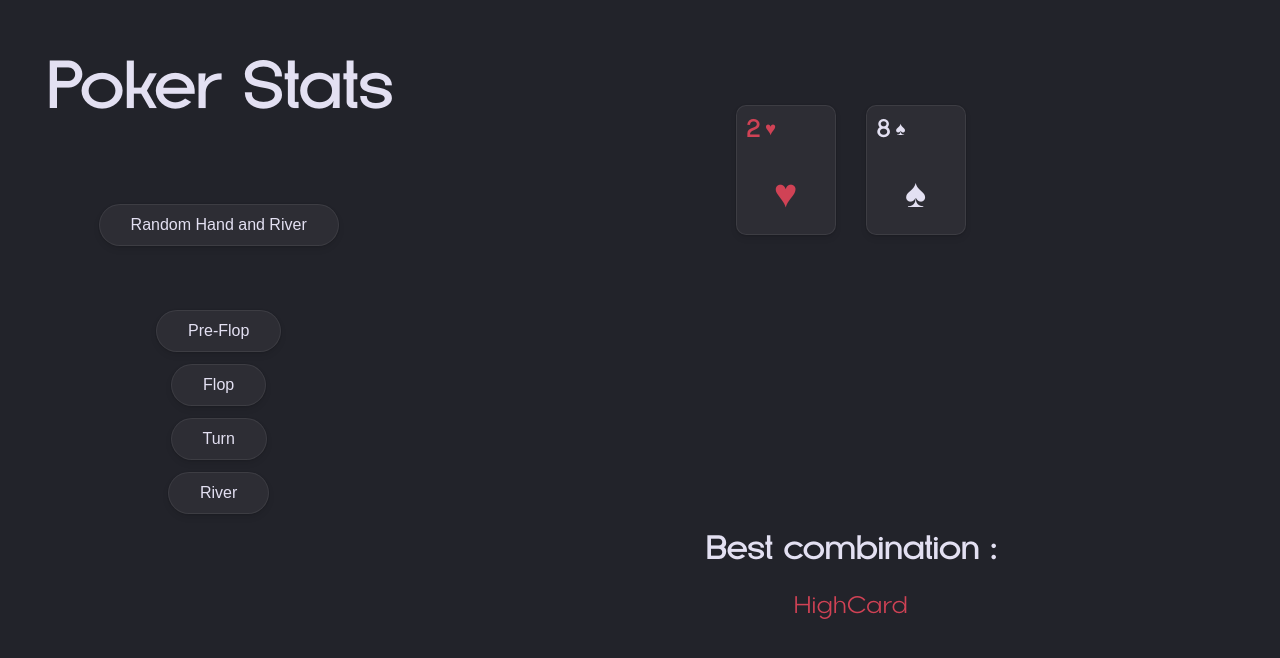
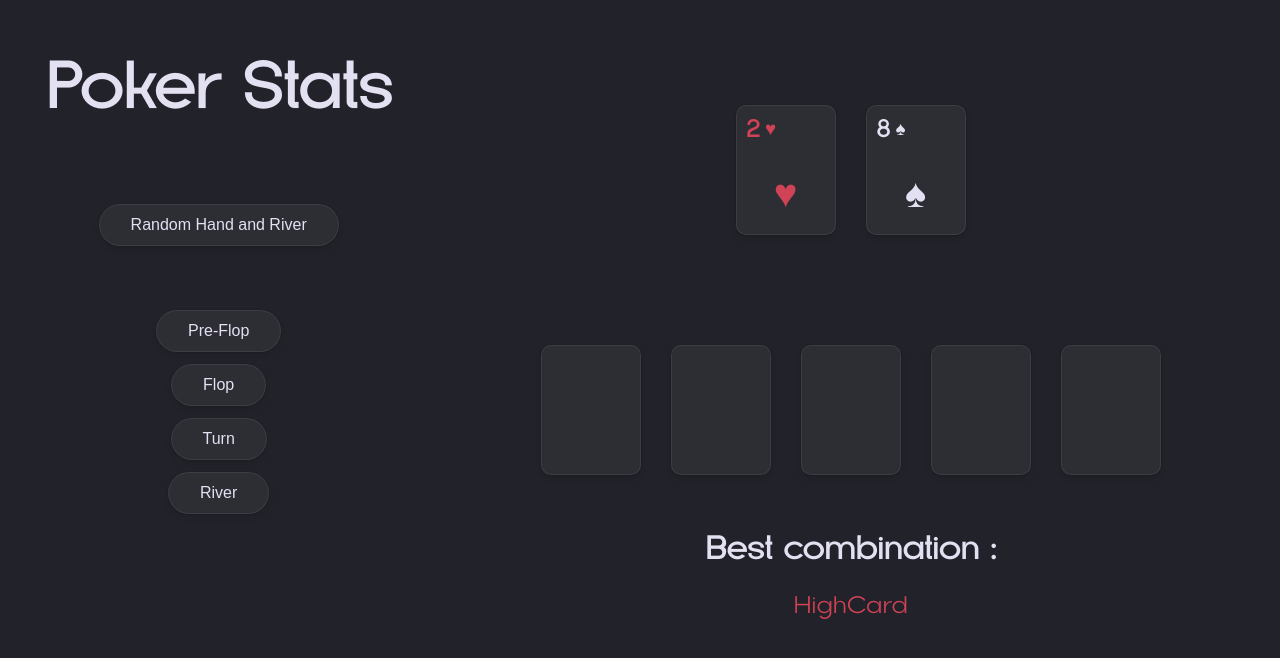
Before and after one commit to MonKeySVG/poker-basic, an Angular app: page / in a window 1280 px wide. Both pictures are taken after a click on the button "Pre-Flop". Shown: the top 658 px of the page. Built offline with nearby package versions, Linux system fonts and the light colour scheme.

Commit message:
affichage des cartes vides

```diff
--- a/src/app/calculator/calculator.component.html
+++ b/src/app/calculator/calculator.component.html
@@ -40,7 +40,12 @@
       <div *ngFor="let card of river">
         <app-card-on-screen [rank]="card.rank" [suit]="card.suit"></app-card-on-screen>
       </div>
+      <ng-container *ngIf="river.length < 5">
+        <div *ngFor="let emptyCard of emptyCards">
+          <app-card-on-screen></app-card-on-screen>
+        </div>
 
+      </ng-container>
 
     </div>
 
--- a/src/app/calculator/calculator.component.ts
+++ b/src/app/calculator/calculator.component.ts
@@ -54,6 +54,10 @@ export class CalculatorComponent {
     this.card_2 = this.getRandomCard();
     this.deck.deck = this.filterDeck(this.deck.deck, this.card_2);
     this.setHand();
+  }
+
+  get emptyCards(): any[] {
+    return new Array(5 - this.river.length);
   }
 
   preflop(): void {
```
